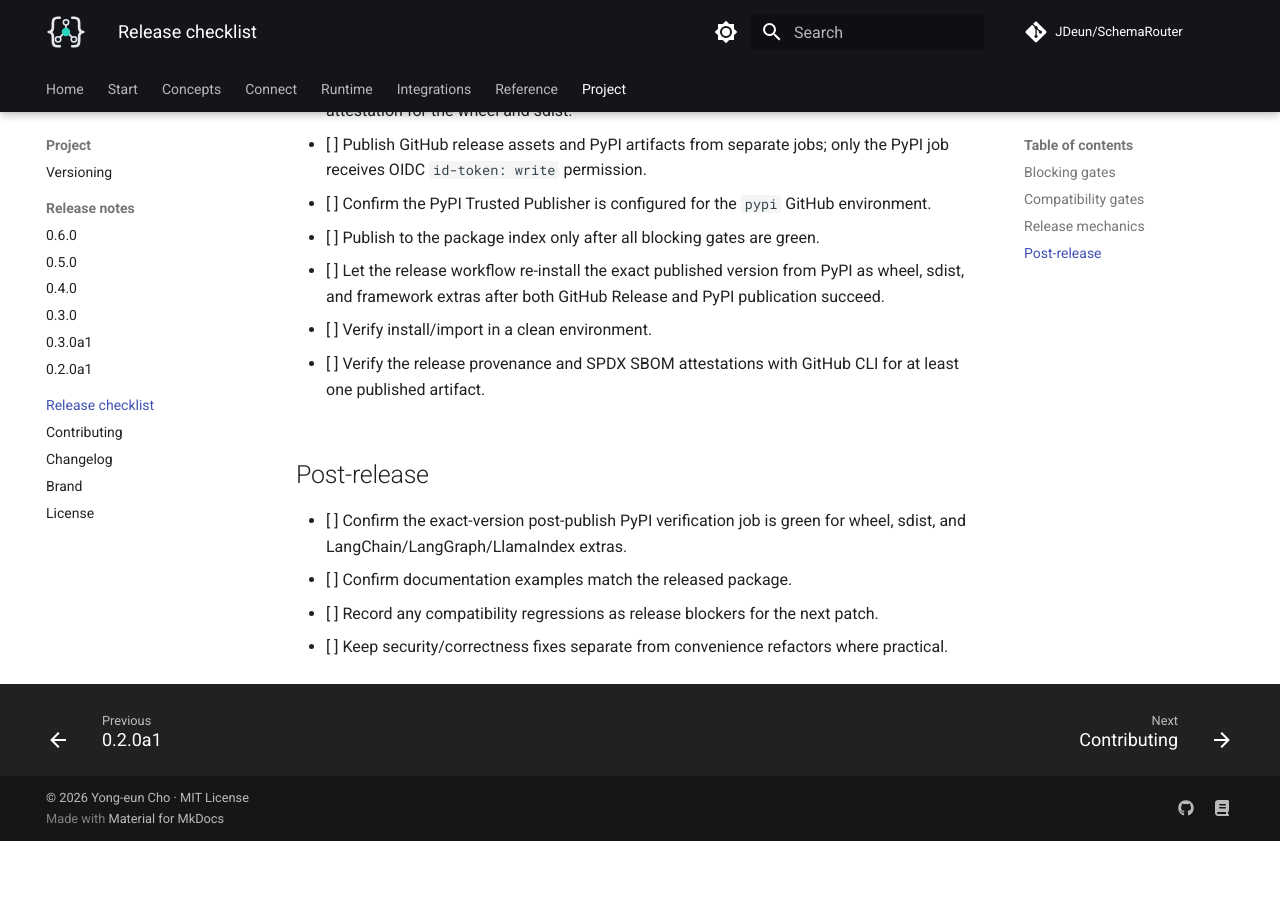
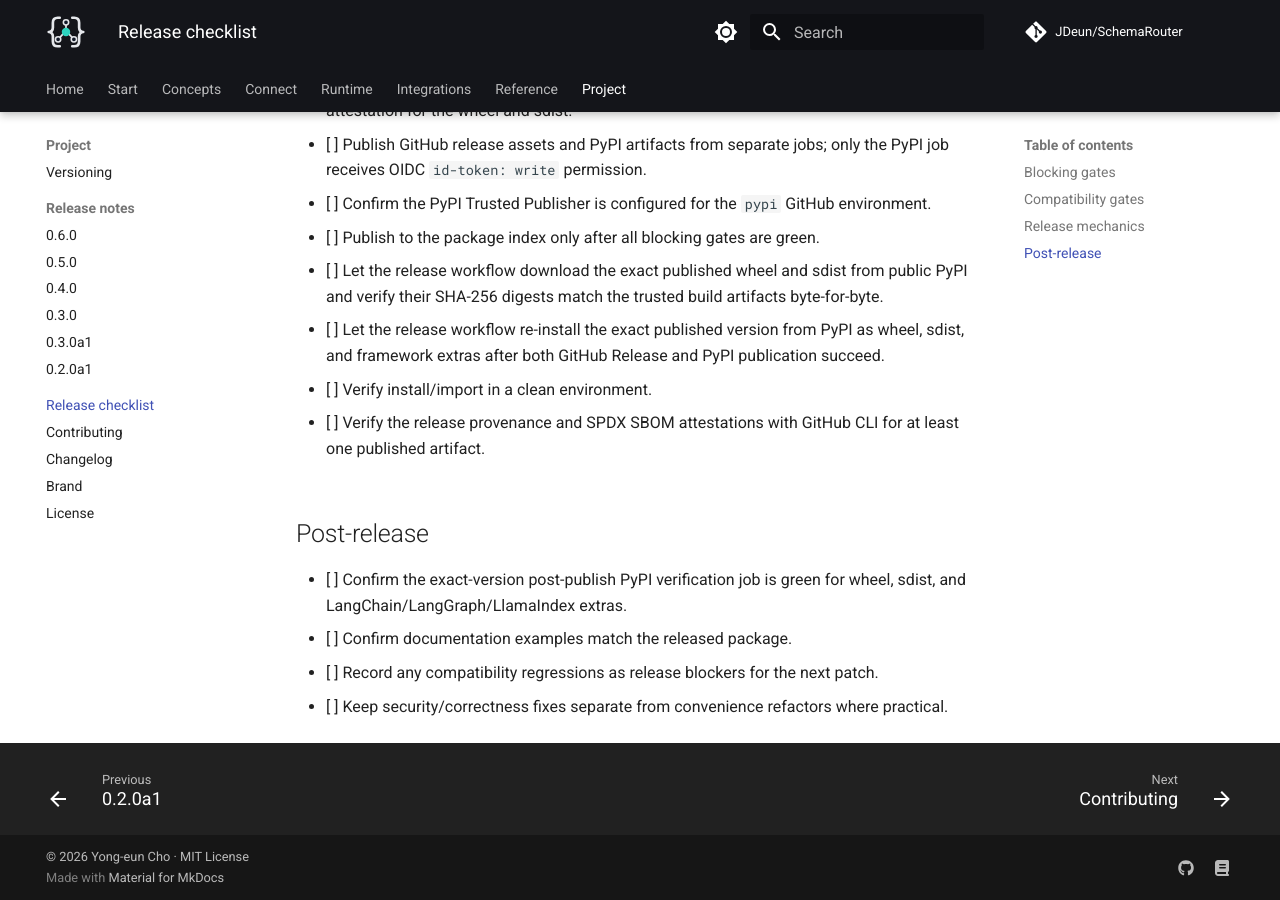
Before and after one commit to JDeun/SchemaRouter, an MkDocs documentation site: the page built from docs/release-checklist.md, in a window 1280 px wide and 900 px high, scrolled down 2639 px. Built offline with MkDocs 1.6.1 and Material for MkDocs 9.7.7, drawn with Linux system fonts in a browser that asks for light colours; comment, search, counter and statistics services are not loaded; before the commit the page ends 3480 px from its top, so only the background shows below that.

Commit message:
docs: add PyPI digest release gate

```diff
--- a/docs/release-checklist.md
+++ b/docs/release-checklist.md
@@ -70,6 +70,8 @@ Use this checklist before promoting a SchemaRouter alpha, beta, release candidat
   OIDC `id-token: write` permission.
 - [ ] Confirm the PyPI Trusted Publisher is configured for the `pypi` GitHub environment.
 - [ ] Publish to the package index only after all blocking gates are green.
+- [ ] Let the release workflow download the exact published wheel and sdist from public PyPI and
+  verify their SHA-256 digests match the trusted build artifacts byte-for-byte.
 - [ ] Let the release workflow re-install the exact published version from PyPI as wheel, sdist,
   and framework extras after both GitHub Release and PyPI publication succeed.
 - [ ] Verify install/import in a clean environment.
```
